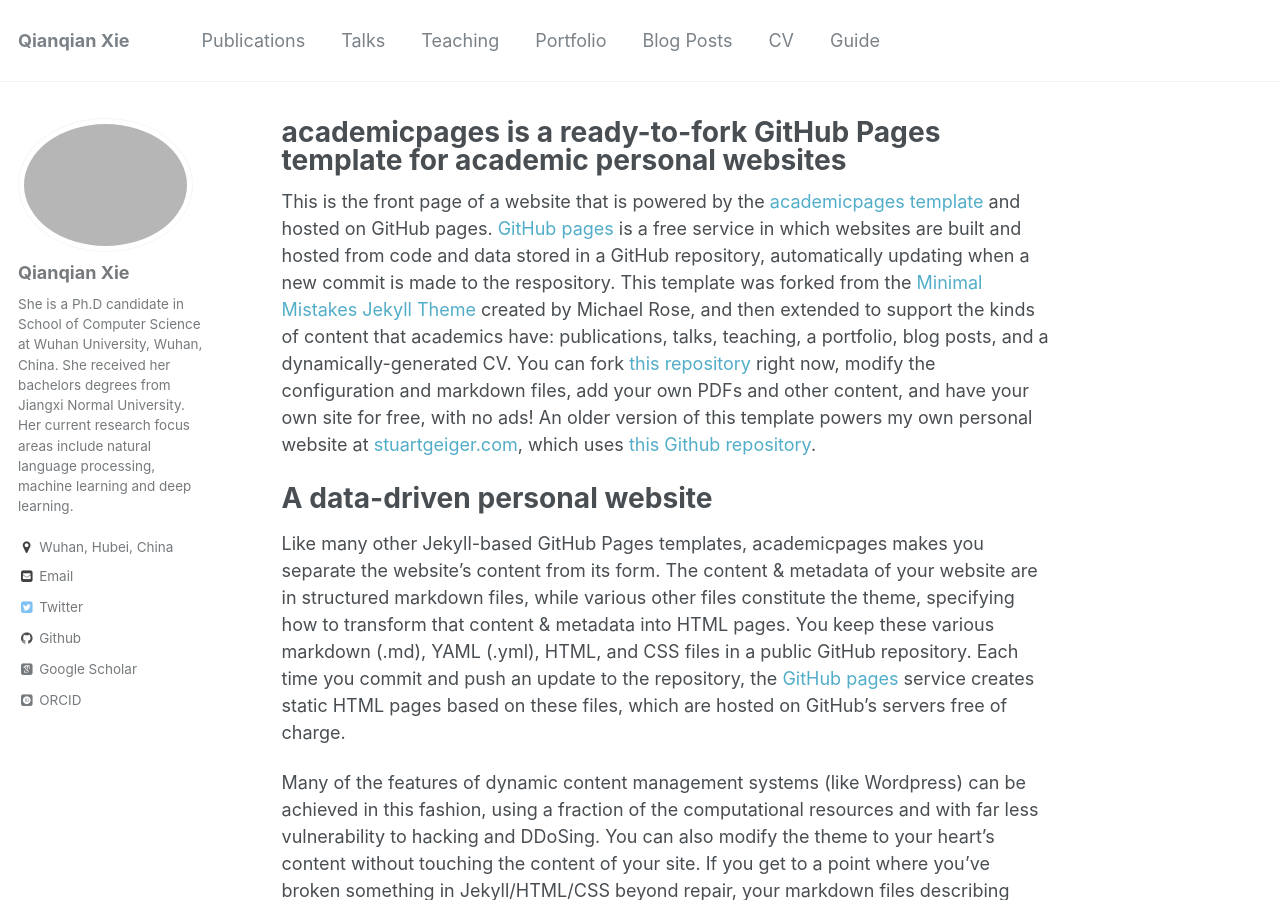
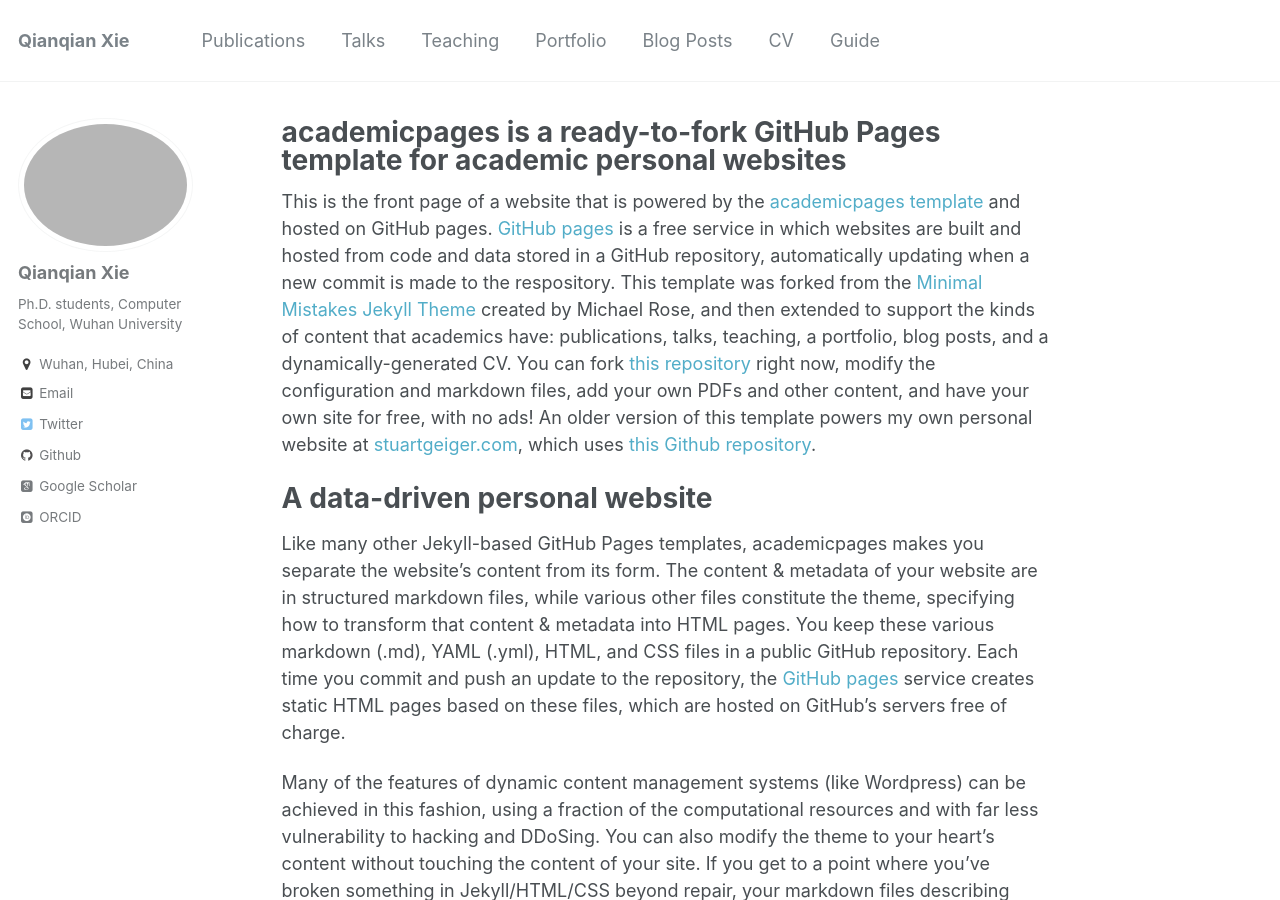
Before and after one commit to avariace/avariace.github.io, a Jekyll site: the page built from _pages/about.md, in a window 1280 px wide and 900 px high. Built offline with Jekyll 4.4.1, drawn with Linux system fonts in a browser that asks for light colours; some web fonts are replaced.

Commit message:
update bio

```diff
--- a/_config.yml
+++ b/_config.yml
@@ -81,7 +81,7 @@ analytics:
 author:
   name             : "Qianqian Xie"
   avatar           : "profile.png"
-  bio              : "She is a Ph.D candidate in School of Computer Science at Wuhan University, Wuhan, China. She received her bachelors degrees from Jiangxi Normal University. Her current research focus areas include natural language processing, machine learning and deep learning."
+  bio              : "Ph.D. students, Computer School, Wuhan University"
   location         : "Wuhan, Hubei, China"
   employer         :
   twitter          : "qianqian_xie"
```
